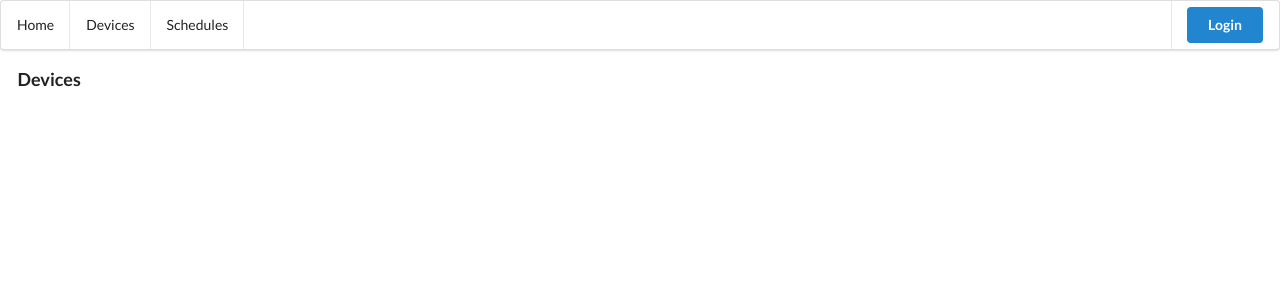
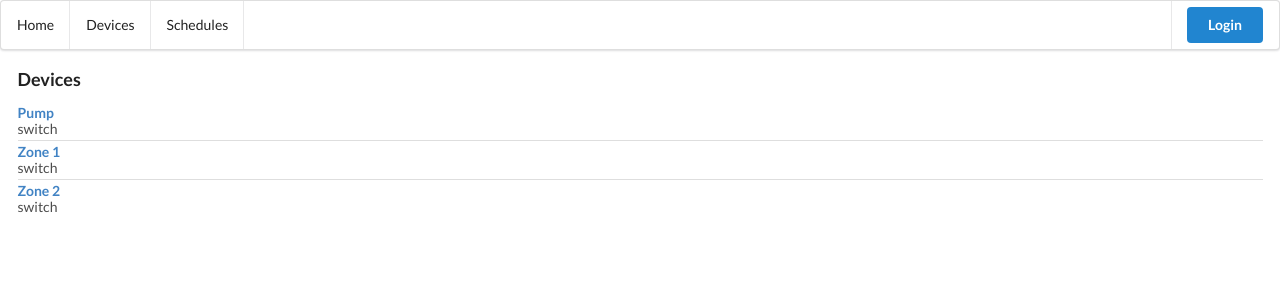
Before and after one commit to Douglas-J-Johnson/rpi-sprinkler-controller-client, a Vue app: page /devices in a window 1280 px wide. Shown: the top 300 px of the page. Built offline with nearby package versions, Linux system fonts and the light colour scheme.

Commit message:
initial device list rendering

```diff
--- a/src/components/Devices.vue
+++ b/src/components/Devices.vue
@@ -1,12 +1,26 @@
 <template>
     <div id="devices" class="page">
-        <h3>Devices</h3>
+    <h3>Devices</h3>
+        <div class="ui divided list">
+            <div v-for="device in allDevices" :key="device.id" class="item">
+                <div class="content">
+                    <a class="header">{{ device.name }}</a>
+                    <div class="description">{{ device.type }}</div>
+                </div>
+            </div>
+        </div>
+
     </div>
 </template>
 
 <script>
+import { mapGetters } from 'vuex';
+
 export default {
-    name: 'Devices'
+    name: 'Devices',
+    computed: {
+        ...mapGetters(['allDevices'])
+    }
 }
 </script>
 
```
